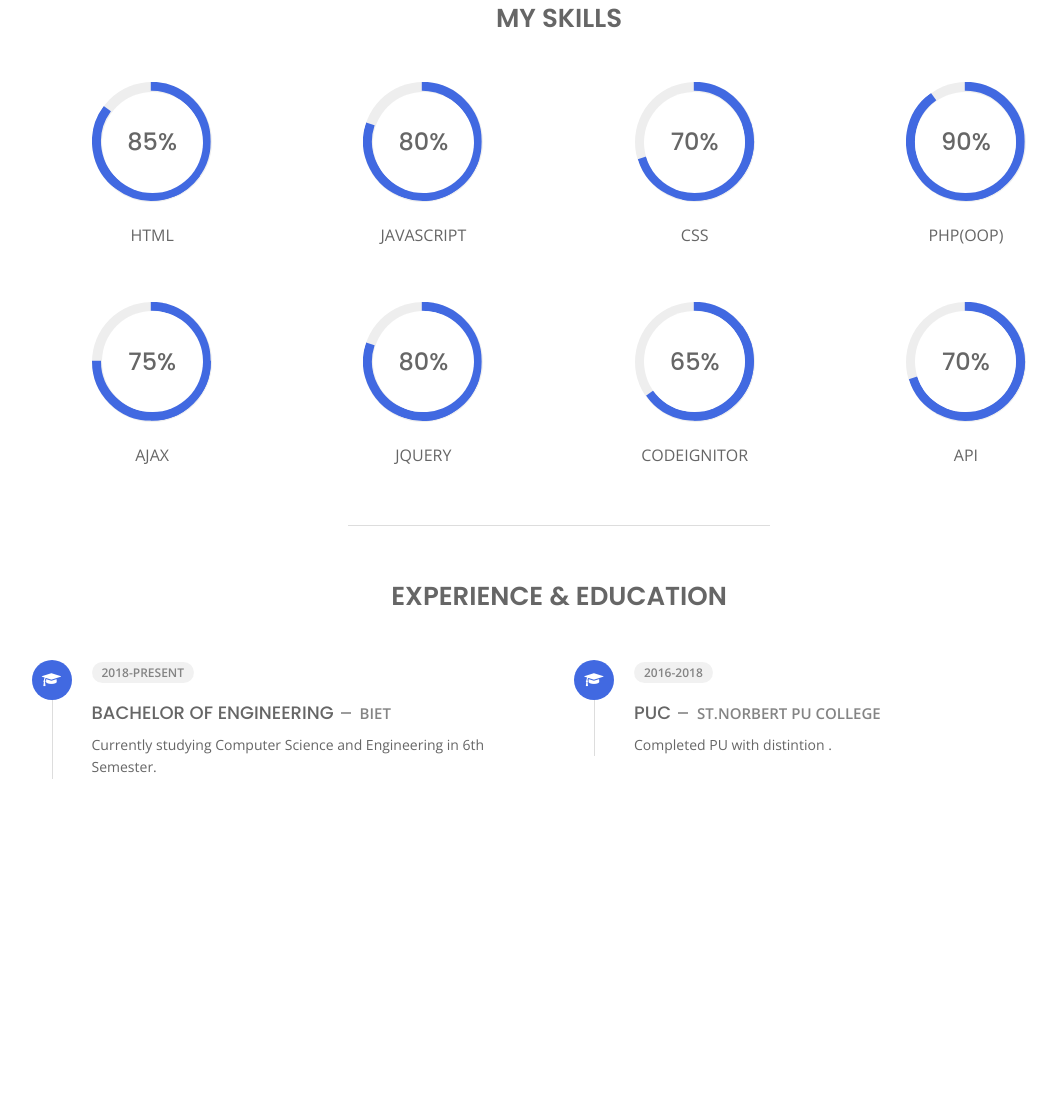
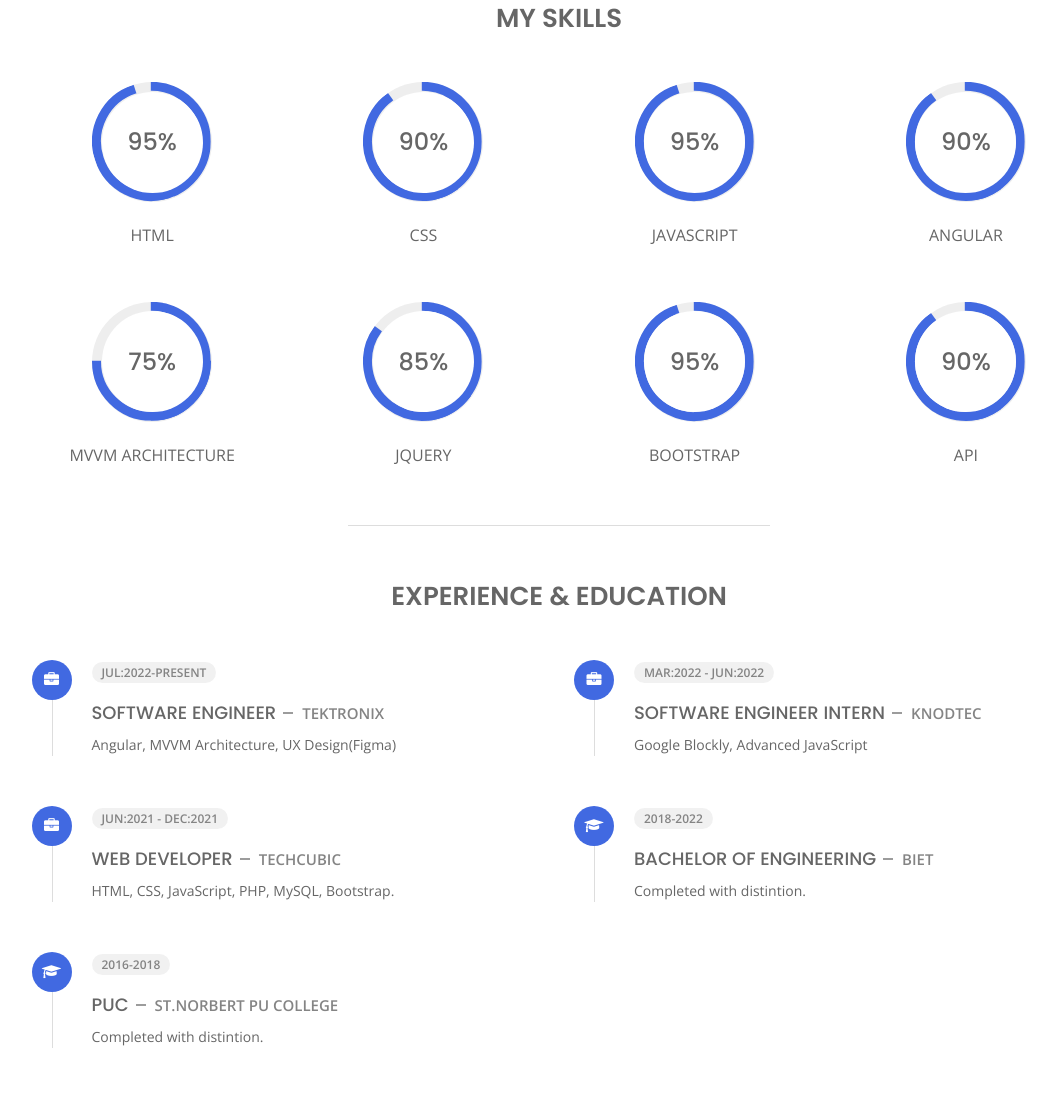
Before and after one commit to danielkutikattilraju/daniel.github.io, a plain HTML site: page about.html in a window 1280 px wide. Shown: the part 714-1815 px from the top of the page, without its empty margins (81-1138 px from the left). Before the commit the page ends 1563 px from the top, so only its background shows below. Drawn offline with nearby package versions, Linux system fonts and the light colour scheme.

Commit message:
resume updated

```diff
--- a/about.html
+++ b/about.html
@@ -8,7 +8,8 @@
     <meta name="viewport" content="width=device-width, initial-scale=1">
 
     <!-- Template Google Fonts -->
-    <link href="https://fonts.googleapis.com/css?family=Poppins:400,400i,500,500i,600,600i,700,700i,800,800i,900,900i" rel="stylesheet">
+    <link href="https://fonts.googleapis.com/css?family=Poppins:400,400i,500,500i,600,600i,700,700i,800,800i,900,900i"
+        rel="stylesheet">
     <link href="https://fonts.googleapis.com/css?family=Open+Sans:300,400,400i,600,600i,700" rel="stylesheet">
 
     <!-- Template CSS Files -->
@@ -46,34 +47,44 @@
             <h4>STYLE SWITCHER</h4>
             <ul>
                 <li>
-                <a href="#" onclick="setActiveStyleSheet('purple');" title="purple" class="color"><img src="img/styleswitcher/purple.png" alt="purple"/></a>
+                    <a href="#" onclick="setActiveStyleSheet('purple');" title="purple" class="color"><img
+                            src="img/styleswitcher/purple.png" alt="purple" /></a>
                 </li>
                 <li>
-                <a href="#" onclick="setActiveStyleSheet('red');" title="red" class="color"><img src="img/styleswitcher/red.png" alt="red"/></a>
+                    <a href="#" onclick="setActiveStyleSheet('red');" title="red" class="color"><img
+                            src="img/styleswitcher/red.png" alt="red" /></a>
                 </li>
                 <li>
-                <a href="#" onclick="setActiveStyleSheet('blueviolet');" title="blueviolet" class="color"><img src="img/styleswitcher/blueviolet.png" alt="blueviolet"/></a>
+                    <a href="#" onclick="setActiveStyleSheet('blueviolet');" title="blueviolet" class="color"><img
+                            src="img/styleswitcher/blueviolet.png" alt="blueviolet" /></a>
                 </li>
                 <li>
-                <a href="#" onclick="setActiveStyleSheet('blue');" title="blue" class="color"><img src="img/styleswitcher/blue.png" alt="blue"/></a>
+                    <a href="#" onclick="setActiveStyleSheet('blue');" title="blue" class="color"><img
+                            src="img/styleswitcher/blue.png" alt="blue" /></a>
                 </li>
                 <li>
-                <a href="#" onclick="setActiveStyleSheet('goldenrod');" title="goldenrod" class="color"><img src="img/styleswitcher/goldenrod.png" alt="goldenrod"/></a>
+                    <a href="#" onclick="setActiveStyleSheet('goldenrod');" title="goldenrod" class="color"><img
+                            src="img/styleswitcher/goldenrod.png" alt="goldenrod" /></a>
                 </li>
                 <li>
-                <a href="#" onclick="setActiveStyleSheet('magenta');" title="magenta" class="color"><img src="img/styleswitcher/magenta.png" alt="magenta"/></a>
+                    <a href="#" onclick="setActiveStyleSheet('magenta');" title="magenta" class="color"><img
+                            src="img/styleswitcher/magenta.png" alt="magenta" /></a>
                 </li>
                 <li>
-                <a href="#" onclick="setActiveStyleSheet('yellowgreen');" title="yellowgreen" class="color"><img src="img/styleswitcher/yellowgreen.png" alt="yellowgreen"/></a>
+                    <a href="#" onclick="setActiveStyleSheet('yellowgreen');" title="yellowgreen" class="color"><img
+                            src="img/styleswitcher/yellowgreen.png" alt="yellowgreen" /></a>
                 </li>
                 <li>
-                <a href="#" onclick="setActiveStyleSheet('orange');" title="orange" class="color"><img src="img/styleswitcher/orange.png" alt="orange"/></a>
+                    <a href="#" onclick="setActiveStyleSheet('orange');" title="orange" class="color"><img
+                            src="img/styleswitcher/orange.png" alt="orange" /></a>
                 </li>
                 <li>
-                <a href="#" onclick="setActiveStyleSheet('green');" title="green" class="color"><img src="img/styleswitcher/green.png" alt="green"/></a>
+                    <a href="#" onclick="setActiveStyleSheet('green');" title="green" class="color"><img
+                            src="img/styleswitcher/green.png" alt="green" /></a>
                 </li>
                 <li>
-                <a href="#" onclick="setActiveStyleSheet('yellow');" title="yellow" class="color"><img src="img/styleswitcher/yellow.png" alt="yellow"/></a>
+                    <a href="#" onclick="setActiveStyleSheet('yellow');" title="yellow" class="color"><img
+                            src="img/styleswitcher/yellow.png" alt="yellow" /></a>
                 </li>
             </ul>
 
@@ -158,20 +169,34 @@
                         </div>
                         <div class="col-6">
                             <ul class="about-list list-unstyled open-sans-font">
-                            <li> <span class="title">first name :</span> <span class="value d-block d-sm-inline-block d-lg-block d-xl-inline-block">DANIEL</span> </li>
-                            <li> <span class="title">last name :</span> <span class="value d-block d-sm-inline-block d-lg-block d-xl-inline-block">K R</span> </li>
-                            <li> <span class="title">Address :</span> <span class="value d-block d-sm-inline-block d-lg-block d-xl-inline-block">SHIMOGA, Karnataka</span> </li>
-                            <li> <span class="title">Nationality :</span> <span class="value d-block d-sm-inline-block d-lg-block d-xl-inline-block">Indian</span> </li>
+                                <li> <span class="title">first name :</span> <span
+                                        class="value d-block d-sm-inline-block d-lg-block d-xl-inline-block">DANIEL</span>
+                                </li>
+                                <li> <span class="title">last name :</span> <span
+                                        class="value d-block d-sm-inline-block d-lg-block d-xl-inline-block">K R</span>
+                                </li>
+                                <li> <span class="title">Address :</span> <span
+                                        class="value d-block d-sm-inline-block d-lg-block d-xl-inline-block">SHIMOGA,
+                                        Karnataka</span> </li>
+                                <li> <span class="title">Nationality :</span> <span
+                                        class="value d-block d-sm-inline-block d-lg-block d-xl-inline-block">Indian</span>
+                                </li>
 
                             </ul>
                         </div>
                         <div class="col-6">
                             <ul class="about-list list-unstyled open-sans-font">
 
-                            <li> <span class="title">Phone :</span> <span class="value d-block d-sm-inline-block d-lg-block d-xl-inline-block">+91 6360234576</span> </li>
-                            <li> <span class="title">Email :</span> <span class="value d-block d-sm-inline-block d-lg-block d-xl-inline-block">danielkr55555@gmail.com</span> </li>
+                                <li> <span class="title">Phone :</span> <span
+                                        class="value d-block d-sm-inline-block d-lg-block d-xl-inline-block">+91
+                                        6360234576</span> </li>
+                                <li> <span class="title">Email :</span> <span
+                                        class="value d-block d-sm-inline-block d-lg-block d-xl-inline-block">danielkr55555@gmail.com</span>
+                                </li>
 
-                            <li> <span class="title">langages :</span> <span class="value d-block d-sm-inline-block d-lg-block d-xl-inline-block">English,Hindi,Kannada,Malayalam</span> </li>
+                                <li> <span class="title">langages :</span> <span
+                                        class="value d-block d-sm-inline-block d-lg-block d-xl-inline-block">English,Hindi,Kannada,Malayalam</span>
+                                </li>
                             </ul>
                         </div>
                         <div class="col-12 mt-3">
@@ -185,26 +210,30 @@
                     <div class="row">
                         <div class="col-6">
                             <div class="box-stats with-margin">
-                            <h3 class="poppins-font position-relative">1</h3>
-                            <p class="open-sans-font m-0 position-relative text-uppercase">year of <span class="d-block">experience</span></p>
+                                <h3 class="poppins-font position-relative">2</h3>
+                                <p class="open-sans-font m-0 position-relative text-uppercase">year of <span
+                                        class="d-block">experience</span></p>
                             </div>
                         </div>
                         <div class="col-6">
                             <div class="box-stats with-margin">
-                            <h3 class="poppins-font position-relative">12</h3>
-                            <p class="open-sans-font m-0 position-relative text-uppercase">completed <span class="d-block">projects</span></p>
+                                <h3 class="poppins-font position-relative">10</h3>
+                                <p class="open-sans-font m-0 position-relative text-uppercase">completed <span
+                                        class="d-block">projects</span></p>
                             </div>
                         </div>
                         <div class="col-6">
                             <div class="box-stats">
-                            <h3 class="poppins-font position-relative">10</h3>
-                            <p class="open-sans-font m-0 position-relative text-uppercase">Minimum hours/day<span class="d-block">dedicated</span></p>
+                                <h3 class="poppins-font position-relative">8</h3>
+                                <p class="open-sans-font m-0 position-relative text-uppercase">Minimum hours/day<span
+                                        class="d-block">dedicated</span></p>
                             </div>
                         </div>
                         <div class="col-6">
                             <div class="box-stats">
                                 <h3 class="poppins-font position-relative">2</h3>
-                            <p class="open-sans-font m-0 position-relative text-uppercase">competition<span class="d-block">won at college level</span></p>
+                                <p class="open-sans-font m-0 position-relative text-uppercase">competition<span
+                                        class="d-block">won at college level</span></p>
                             </div>
                         </div>
                     </div>
@@ -215,7 +244,59 @@
             <!-- Skills Starts -->
             <div class="row">
                 <div class="col-12">
-                <h3 class="text-uppercase pb-4 pb-sm-5 mb-3 mb-sm-0 text-left text-sm-center custom-title ft-wt-600">My Skills</h3>
+                    <h3
+                        class="text-uppercase pb-4 pb-sm-5 mb-3 mb-sm-0 text-left text-sm-center custom-title ft-wt-600">
+                        My Skills</h3>
+                </div>
+                <div class="col-6 col-md-3 mb-3 mb-sm-5">
+                    <div class="c100 p95">
+                        <span>95%</span>
+                        <div class="slice">
+                            <div class="bar"></div>
+                            <div class="fill"></div>
+                        </div>
+                    </div>
+                    <h6 class="text-uppercase open-sans-font text-center mt-2 mt-sm-4">html</h6>
+                </div>
+                <div class="col-6 col-md-3 mb-3 mb-sm-5">
+                    <div class="c100 p90">
+                        <span>90%</span>
+                        <div class="slice">
+                            <div class="bar"></div>
+                            <div class="fill"></div>
+                        </div>
+                    </div>
+                    <h6 class="text-uppercase open-sans-font text-center mt-2 mt-sm-4">css</h6>
+                </div>
+                <div class="col-6 col-md-3 mb-3 mb-sm-5">
+                    <div class="c100 p95">
+                        <span>95%</span>
+                        <div class="slice">
+                            <div class="bar"></div>
+                            <div class="fill"></div>
+                        </div>
+                    </div>
+                    <h6 class="text-uppercase open-sans-font text-center mt-2 mt-sm-4">Javascript</h6>
+                </div>
+                <div class="col-6 col-md-3 mb-3 mb-sm-5">
+                    <div class="c100 p90">
+                        <span>90%</span>
+                        <div class="slice">
+                            <div class="bar"></div>
+                            <div class="fill"></div>
+                        </div>
+                    </div>
+                    <h6 class="text-uppercase open-sans-font text-center mt-2 mt-sm-4">Angular</h6>
+                </div>
+                <div class="col-6 col-md-3 mb-3 mb-sm-5">
+                    <div class="c100 p75">
+                        <span>75%</span>
+                        <div class="slice">
+                            <div class="bar"></div>
+                            <div class="fill"></div>
+                        </div>
+                    </div>
+                    <h6 class="text-uppercase open-sans-font text-center mt-2 mt-sm-4">MVVM Architecture</h6>
                 </div>
                 <div class="col-6 col-md-3 mb-3 mb-sm-5">
                     <div class="c100 p85">
@@ -225,71 +306,21 @@
                             <div class="fill"></div>
                         </div>
                     </div>
-                <h6 class="text-uppercase open-sans-font text-center mt-2 mt-sm-4">html</h6>
+                    <h6 class="text-uppercase open-sans-font text-center mt-2 mt-sm-4">jquery</h6>
                 </div>
                 <div class="col-6 col-md-3 mb-3 mb-sm-5">
-                <div class="c100 p80">
-                    <span>80%</span>
+                    <div class="c100 p95">
+                        <span>95%</span>
                         <div class="slice">
                             <div class="bar"></div>
                             <div class="fill"></div>
                         </div>
                     </div>
-                <h6 class="text-uppercase open-sans-font text-center mt-2 mt-sm-4">javascript</h6>
-            </div>
-            <div class="col-6 col-md-3 mb-3 mb-sm-5">
-                <div class="c100 p70">
-                    <span>70%</span>
-                    <div class="slice">
-                        <div class="bar"></div>
-                        <div class="fill"></div>
-                    </div>
-                </div>
-                <h6 class="text-uppercase open-sans-font text-center mt-2 mt-sm-4">css</h6>
+                    <h6 class="text-uppercase open-sans-font text-center mt-2 mt-sm-4">Bootstrap</h6>
                 </div>
                 <div class="col-6 col-md-3 mb-3 mb-sm-5">
                     <div class="c100 p90">
                         <span>90%</span>
-                    <div class="slice">
-                        <div class="bar"></div>
-                        <div class="fill"></div>
-                    </div>
-                </div>
-                <h6 class="text-uppercase open-sans-font text-center mt-2 mt-sm-4">php(oop)</h6>
-            </div>
-            <div class="col-6 col-md-3 mb-3 mb-sm-5">
-                <div class="c100 p75">
-                    <span>75%</span>
-                    <div class="slice">
-                        <div class="bar"></div>
-                        <div class="fill"></div>
-                    </div>
-                </div>
-                <h6 class="text-uppercase open-sans-font text-center mt-2 mt-sm-4">ajax</h6>
-            </div>
-            <div class="col-6 col-md-3 mb-3 mb-sm-5">
-                <div class="c100 p80">
-                    <span>80%</span>
-                    <div class="slice">
-                        <div class="bar"></div>
-                        <div class="fill"></div>
-                    </div>
-                </div>
-                <h6 class="text-uppercase open-sans-font text-center mt-2 mt-sm-4">jquery</h6>
-            </div>
-            <div class="col-6 col-md-3 mb-3 mb-sm-5">
-                <div class="c100 p65">
-                    <span>65%</span>
-                    <div class="slice">
-                        <div class="bar"></div>
-                        <div class="fill"></div>
-                    </div>
-                </div>
-                <h6 class="text-uppercase open-sans-font text-center mt-2 mt-sm-4">codeignitor</h6>
-            </div>
-            <div class="col-6 col-md-3 mb-3 mb-sm-5">
-                <div class="c100 p70">
-                    <span>70%</span>
                         <div class="slice">
                             <div class="bar"></div>
                             <div class="fill"></div>
@@ -303,8 +334,58 @@
             <!-- Experience & Education Starts -->
             <div class="row">
                 <div class="col-12">
-                <h3 class="text-uppercase pb-5 mb-0 text-left text-sm-center custom-title ft-wt-600">Experience <span>&</span> Education</h3>
+                    <h3 class="text-uppercase pb-5 mb-0 text-left text-sm-center custom-title ft-wt-600">Experience
+                        <span>&</span> Education</h3>
                 </div>
+                <div class="col-lg-6 m-15px-tb">
+                    <div class="resume-box">
+                        <ul>
+                            <li>
+                                <div class="icon">
+                                    <i class="fa fa-briefcase"></i>
+                                </div>
+                                <span class="time open-sans-font text-uppercase">Jul:2022-present</span>
+                                <h5 class="poppins-font text-uppercase">Software Engineer<span
+                                        class="place open-sans-font">Tektronix</span></h5>
+                                <p class="open-sans-font">Angular, MVVM Architecture, UX Design(Figma)</p>
+                            </li>
+                        </ul>
+                    </div>
+                </div>
+
+                <div class="col-lg-6 m-15px-tb">
+                    <div class="resume-box">
+                        <ul>
+                            <li>
+                                <div class="icon">
+                                    <i class="fa fa-briefcase"></i>
+                                </div>
+                                <span class="time open-sans-font text-uppercase">Mar:2022 - Jun:2022</span>
+                                <h5 class="poppins-font text-uppercase">Software Engineer Intern<span
+                                        class="place open-sans-font">KnoDTec</span></h5>
+                                <p class="open-sans-font"> Google Blockly, Advanced JavaScript</p>
+                            </li>
+                        </ul>
+                    </div>
+                </div>
+
+                <div class="col-lg-6 m-15px-tb">
+                    <div class="resume-box">
+                        <ul>
+                            <li>
+                                <div class="icon">
+                                    <i class="fa fa-briefcase"></i>
+                                </div>
+                                <span class="time open-sans-font text-uppercase">Jun:2021 - Dec:2021</span>
+                                <h5 class="poppins-font text-uppercase">Web Developer<span
+                                        class="place open-sans-font">Techcubic</span></h5>
+                                <p class="open-sans-font"> HTML, CSS, JavaScript, PHP, MySQL, Bootstrap.</p>
+                            </li>
+                        </ul>
+                    </div>
+                </div>
+
+
                 <div class="col-lg-6 m-15px-tb">
                     <div class="resume-box">
                         <ul>
@@ -312,29 +393,33 @@
                                 <div class="icon">
                                     <i class="fa fa-graduation-cap"></i>
                                 </div>
-                            <span class="time open-sans-font text-uppercase">2018-present</span>
-                            <h5 class="poppins-font text-uppercase">bachelor of engineering<span class="place open-sans-font">biet</span></h5>
-                            <p class="open-sans-font">Currently studying Computer Science and Engineering in 6th Semester.</p>
+                                <span class="time open-sans-font text-uppercase">2018-2022</span>
+                                <h5 class="poppins-font text-uppercase">Bachelor of engineering<span
+                                        class="place open-sans-font">BIET</span></h5>
+                                <p class="open-sans-font">Completed with distintion.</p>
                             </li>
                         </ul>
                     </div>
                 </div>
+
                 <div class="col-lg-6 m-15px-tb">
                     <div class="resume-box">
                         <ul>
-
                             <li>
                                 <div class="icon">
                                     <i class="fa fa-graduation-cap"></i>
                                 </div>
                                 <span class="time open-sans-font text-uppercase">2016-2018</span>
-                            <h5 class="poppins-font text-uppercase">puc<span class="place open-sans-font">St.Norbert PU college</span></h5>
-                            <p class="open-sans-font">Completed PU with distintion .</p>
+                                <h5 class="poppins-font text-uppercase">PUC<span class="place open-sans-font">St.Norbert
+                                        PU college</span></h5>
+                                <p class="open-sans-font">Completed with distintion.</p>
                             </li>
 
                         </ul>
                     </div>
                 </div>
+
+
             </div>
             <!-- Experience & Education Ends -->
         </div>
@@ -355,4 +440,5 @@
     <script src="js/bootstrap.js"></script>
     <script src="js/custom.js"></script>
 </body>
+
 </html>
```
Also changed, not shown: index.html (+1 -1 lines), portfolio.html (+24 -24 lines), img/projects/project-1.jpg, img/projects/project-2.jpg, img/projects/project-3.jpg, img/projects/project-4.jpg, 2 other files. Lines whose indentation alone changed are shown as unchanged.
